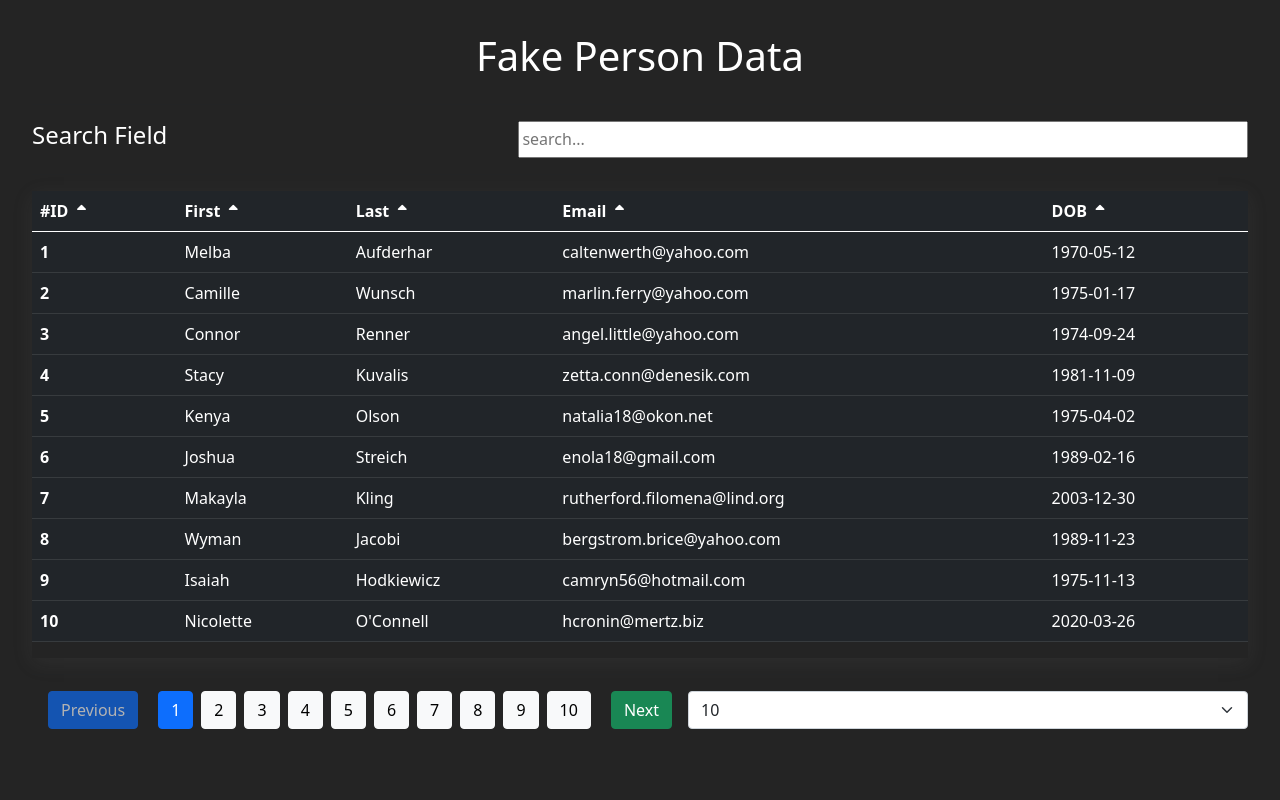
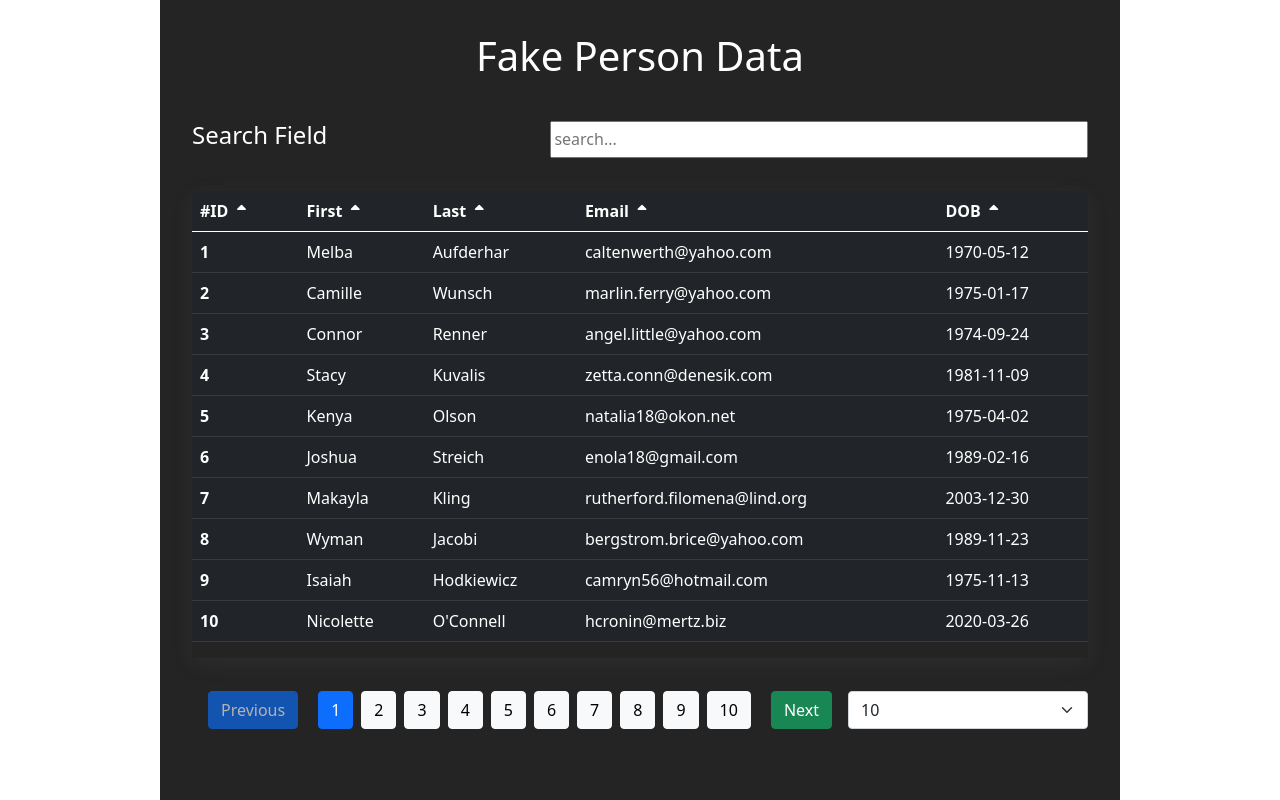
Before and after one commit to shubhamkashyapdev/persons_table, a React (Create React App) app in the folder tables/: page / in a window 1280 px wide. Built offline with nearby package versions, Linux system fonts and the light colour scheme.

Commit message:
link set to #

```diff
--- a/tables/public/index.html
+++ b/tables/public/index.html
@@ -13,7 +13,7 @@
 
     <link rel="manifest" href="%PUBLIC_URL%/manifest.json" />
 
-    <title>React App</title>
+    <title>Person Data</title>
   </head>
   <body>
     <noscript>You need to enable JavaScript to run this app.</noscript>
--- a/tables/src/App.css
+++ b/tables/src/App.css
@@ -2,5 +2,7 @@
   padding: 2rem;
   background-color: #242424;
   height: 100vh;
-  width: 100%;
+  width: 80%;
+  max-width: 960px;
+  margin: auto;
 }
--- a/tables/src/components/PersonsTable/Paginate/Paginate.jsx
+++ b/tables/src/components/PersonsTable/Paginate/Paginate.jsx
@@ -43,7 +43,7 @@
       {pagesArr.map((page, i) => (
         <a
           key={i}
-          href='!#'
+          href='#'
           className={`btn mx-1 ${
             currentPage === i + 1 ? "btn-primary" : "btn-light"
           }`}
--- a/tables/src/index.css
+++ b/tables/src/index.css
@@ -1,13 +1,14 @@
 body {
   margin: 0;
-  font-family: -apple-system, BlinkMacSystemFont, 'Segoe UI', 'Roboto', 'Oxygen',
-    'Ubuntu', 'Cantarell', 'Fira Sans', 'Droid Sans', 'Helvetica Neue',
+  font-family: -apple-system, BlinkMacSystemFont, "Segoe UI", "Roboto", "Oxygen",
+    "Ubuntu", "Cantarell", "Fira Sans", "Droid Sans", "Helvetica Neue",
     sans-serif;
   -webkit-font-smoothing: antialiased;
   -moz-osx-font-smoothing: grayscale;
+  background-color: #242424;
 }
 
 code {
-  font-family: source-code-pro, Menlo, Monaco, Consolas, 'Courier New',
+  font-family: source-code-pro, Menlo, Monaco, Consolas, "Courier New",
     monospace;
 }
```
